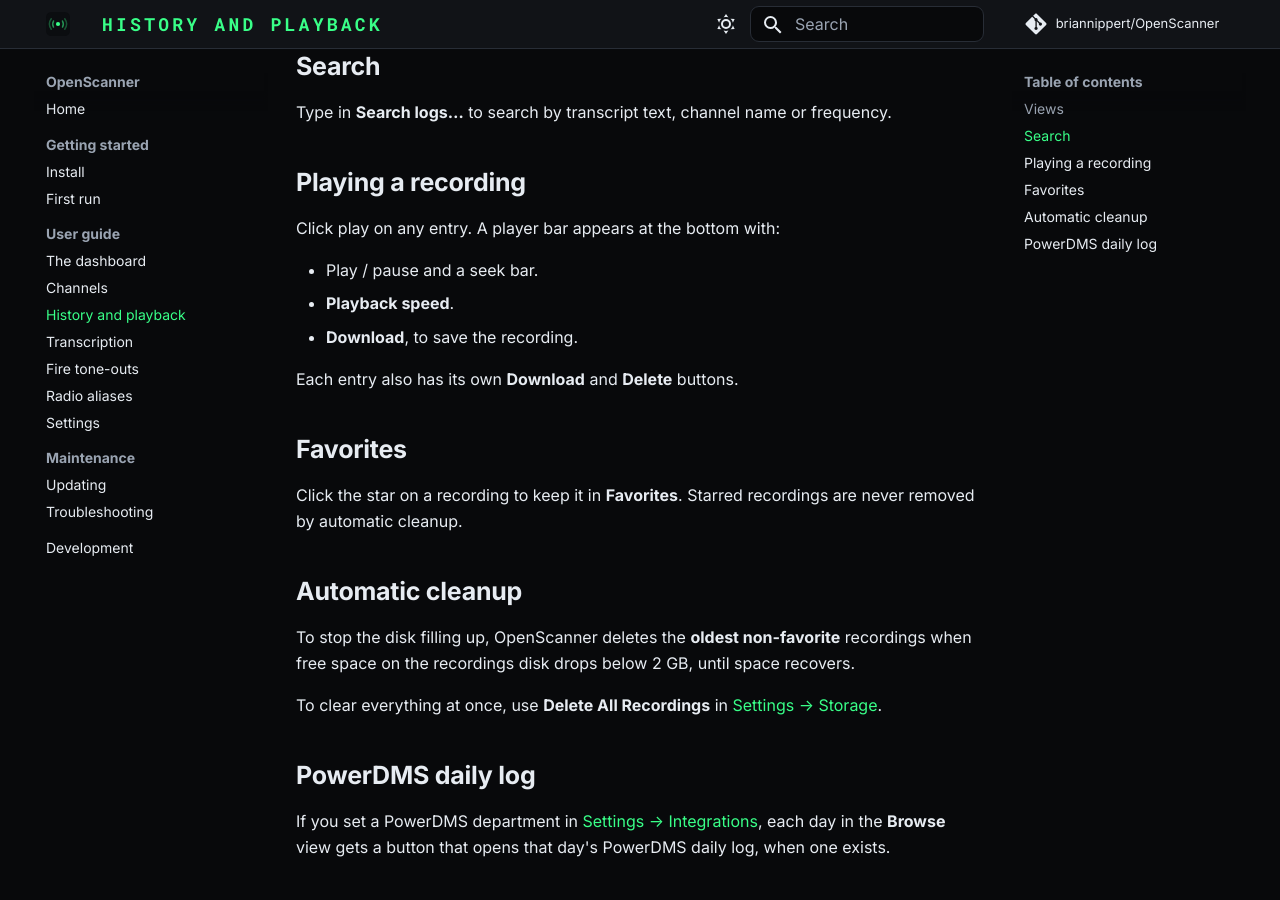
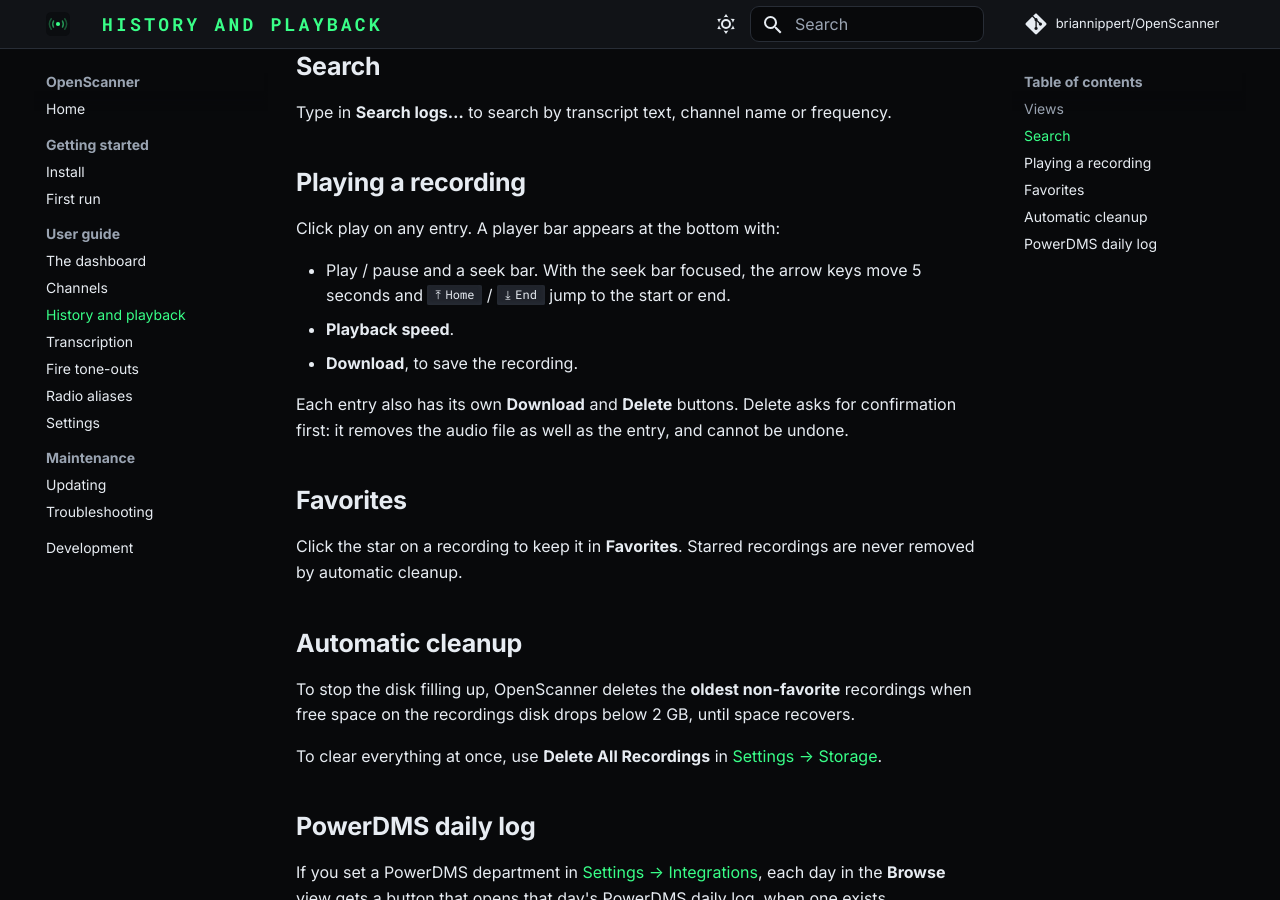
Before and after one commit to briannippert/OpenScanner, an MkDocs documentation site: the page built from docs/guide/history.md, in a window 1280 px wide and 900 px high, scrolled down 647 px. Built offline with MkDocs 1.6.1 and Material for MkDocs 9.7.7, drawn with Linux system fonts in a browser that asks for light colours; comment, search, counter and statistics services are not loaded.

Commit message:
Document delete confirmation, mute, and scrubber keys in the guide
Co-Authored-By: Claude Fable 5.2 <noreply@anthropic.com>

```diff
--- a/docs/guide/history.md
+++ b/docs/guide/history.md
@@ -22,11 +22,11 @@ Type in **Search logs…** to search by transcript text, channel name or frequen
 
 Click play on any entry. A player bar appears at the bottom with:
 
-- Play / pause and a seek bar.
+- Play / pause and a seek bar. With the seek bar focused, the arrow keys move 5 seconds and ++home++ / ++end++ jump to the start or end.
 - **Playback speed**.
 - **Download**, to save the recording.
 
-Each entry also has its own **Download** and **Delete** buttons.
+Each entry also has its own **Download** and **Delete** buttons. Delete asks for confirmation first: it removes the audio file as well as the entry, and cannot be undone.
 
 ## Favorites
 
```
Also changed, not shown: docs/guide/dashboard.md (+2 -2 lines).
